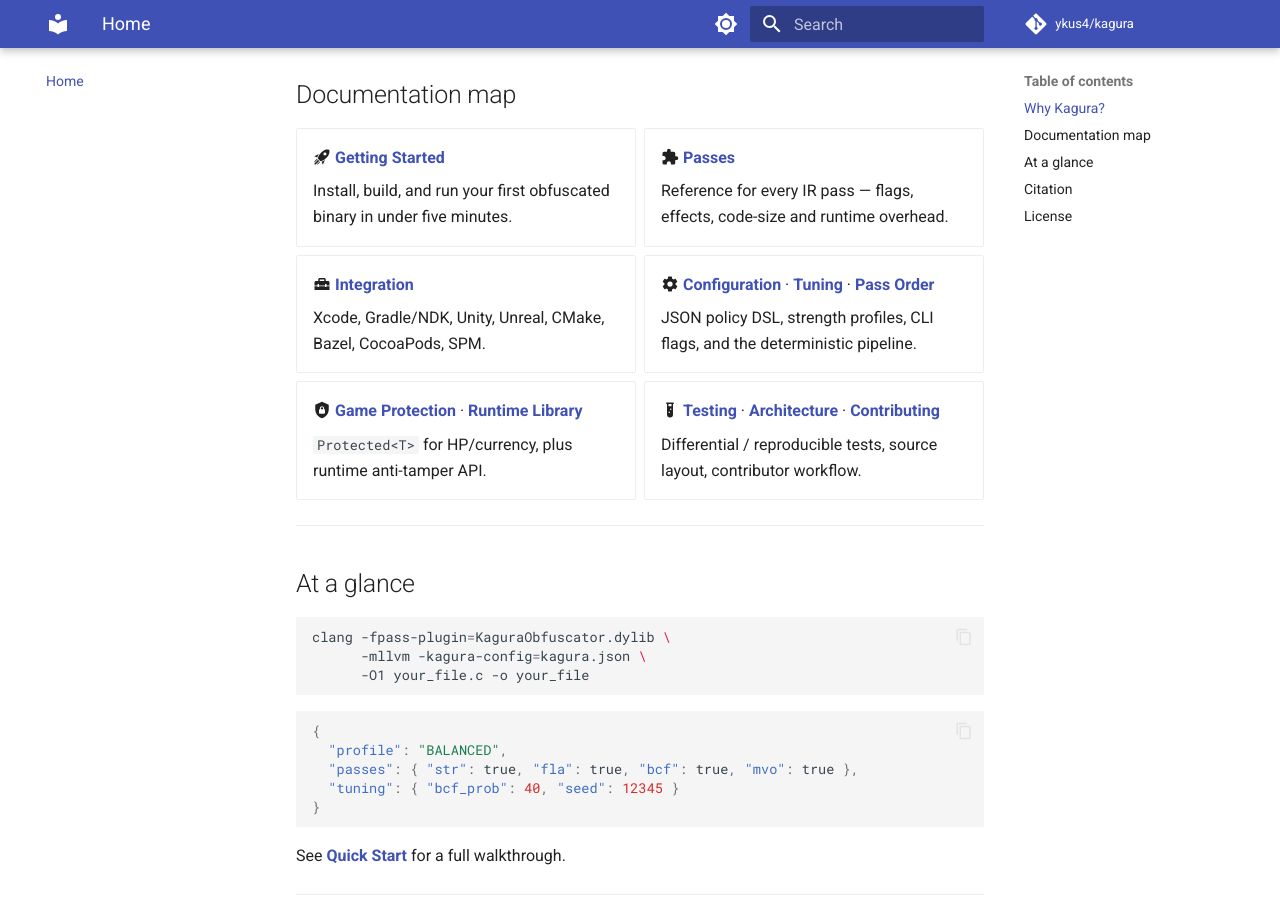
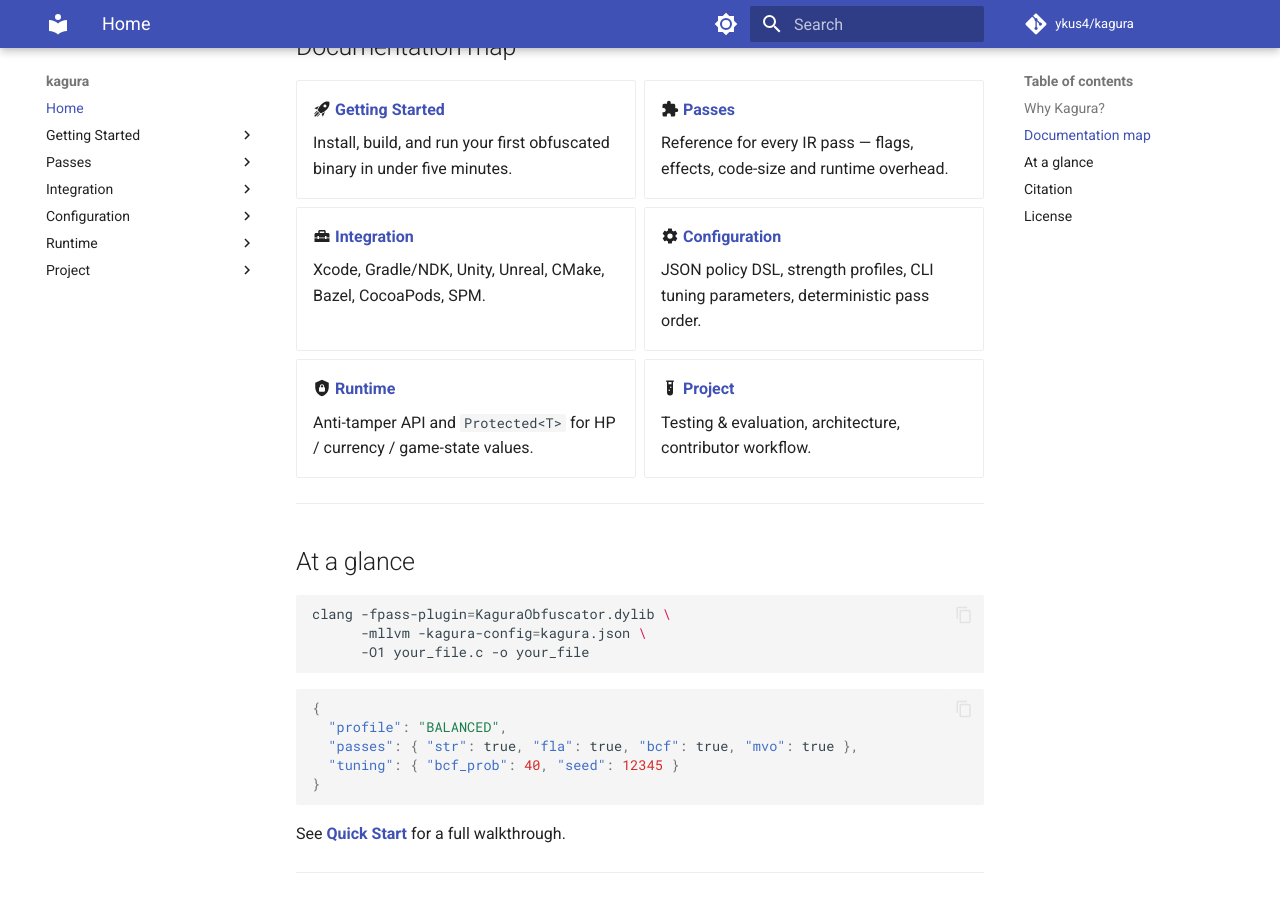
Before and after one commit to Matrix1999/kagura, an MkDocs documentation site: the page built from docs/index.md, in a window 1280 px wide and 900 px high, scrolled down 1203 px. Built offline with MkDocs 1.6.1 and Material for MkDocs 9.7.7, drawn with Linux system fonts in a browser that asks for light colours; comment, search, counter and statistics services are not loaded.

Commit message:
docs(mkdocs): move nav to collapsible left sidebar with subsections

```diff
--- a/docs/index.md
+++ b/docs/index.md
@@ -30,7 +30,7 @@
 
 <div class="grid cards" markdown>
 
-- :material-rocket-launch: **[Getting Started](getting-started/quick-start.md)**
+- :material-rocket-launch: **[Getting Started](getting-started/index.md)**
 
     Install, build, and run your first obfuscated binary in under five minutes.
 
@@ -42,17 +42,17 @@
 
     Xcode, Gradle/NDK, Unity, Unreal, CMake, Bazel, CocoaPods, SPM.
 
-- :material-cog: **[Configuration](configuration.md)** · **[Tuning](tuning.md)** · **[Pass Order](pass-order.md)**
+- :material-cog: **[Configuration](configuration.md)**
 
-    JSON policy DSL, strength profiles, CLI flags, and the deterministic pipeline.
+    JSON policy DSL, strength profiles, CLI tuning parameters, deterministic pass order.
 
-- :material-shield-lock: **[Game Protection](game-protection.md)** · **[Runtime Library](runtime.md)**
+- :material-shield-lock: **[Runtime](runtime.md)**
 
-    `Protected<T>` for HP/currency, plus runtime anti-tamper API.
+    Anti-tamper API and `Protected<T>` for HP / currency / game-state values.
 
-- :material-test-tube: **[Testing](testing.md)** · **[Architecture](architecture.md)** · **[Contributing](contributing.md)**
+- :material-test-tube: **[Project](testing.md)**
 
-    Differential / reproducible tests, source layout, contributor workflow.
+    Testing & evaluation, architecture, contributor workflow.
 
 </div>
 
--- a/mkdocs.yml
+++ b/mkdocs.yml
@@ -21,11 +21,12 @@
         icon: material/brightness-4
         name: Switch to light mode
   features:
-    - navigation.tabs
-    - navigation.sections
     - navigation.indexes
     - navigation.top
     - navigation.footer
+    - navigation.instant
+    - navigation.tracking
+    - toc.follow
     - search.highlight
     - search.suggest
     - content.code.copy
@@ -83,12 +84,14 @@
       - Bazel: integration/bazel.md
       - CocoaPods: integration/cocoapods.md
       - Swift Package Manager: integration/swiftpm.md
-  - Reference:
-      - Configuration: configuration.md
+  - Configuration:
+      - Overview: configuration.md
       - Tuning Parameters: tuning.md
       - Pass Order: pass-order.md
+  - Runtime:
       - Runtime Library: runtime.md
       - Game Protection: game-protection.md
+  - Project:
       - Testing & Evaluation: testing.md
       - Architecture: architecture.md
       - Contributing: contributing.md
```
